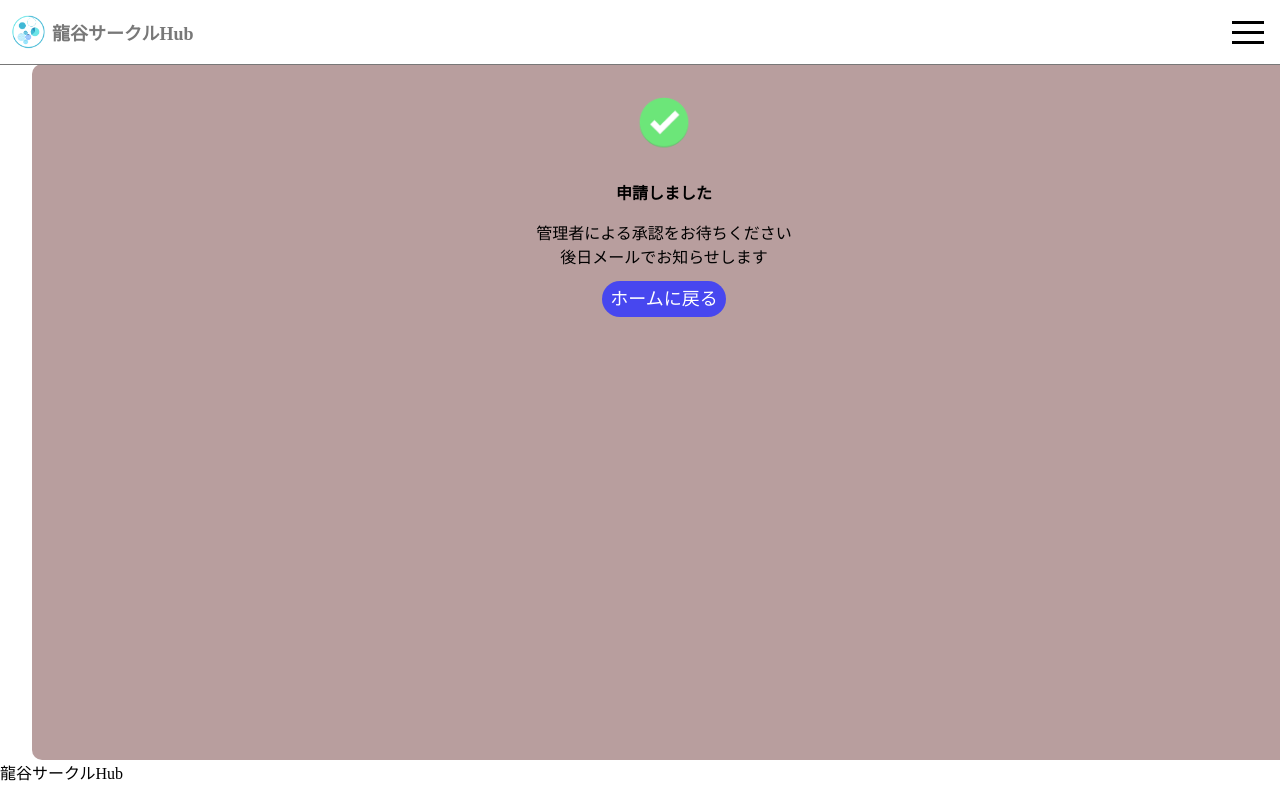
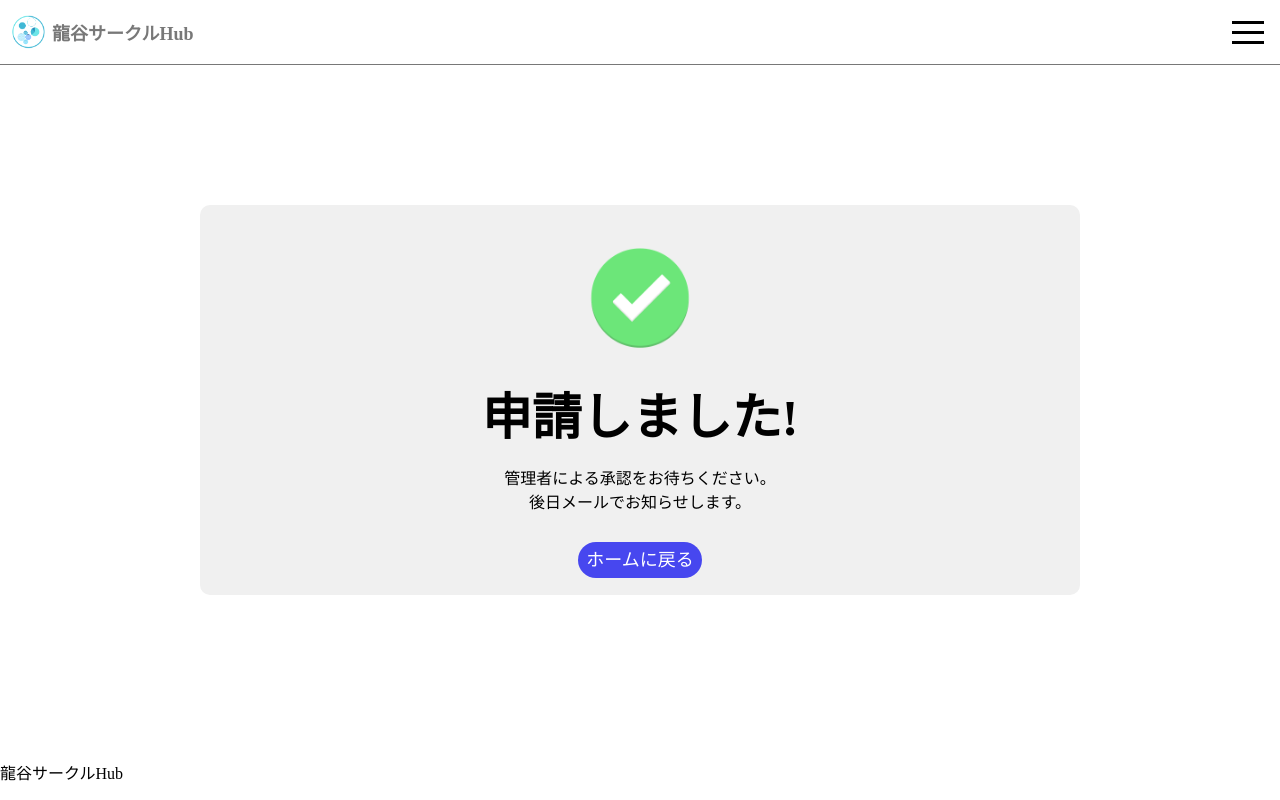
Before and after one commit to Ryukoku-Horizon/2025-AdvancedGroup-MidTeamDev-No2, a React (Create React App) app in the folder frontend/: page /ryukoku-circle-hub/comp in a window 1280 px wide. Built offline with nearby package versions, Linux system fonts and the light colour scheme.

Commit message:
申請完了ページ完成

```diff
--- a/frontend/src/pages/comp.tsx
+++ b/frontend/src/pages/comp.tsx
@@ -8,10 +8,10 @@ import "../styles/global/text.css"
 const Comp=()=>{
     return (
         <Layout>
-            <div className="h-full w-full flex-col radius-s background-gray p-3 text-center w-half flex-col justify-content align-items ">
-                <img className="w-9 h-9" src="/ok-img.png" alt="申請完了" />
-                <p className="font-x bold">申請しました</p>
-                <p className="font-md">管理者による承認をお待ちください<br />後日メールでお知らせします</p>
+            <div className="flex-col radius-s bg-gray-1 p-3 text-center w-65p center-posi">
+                <img className="w-18" src="/ok-img.png" alt="申請完了" />
+                <p className="font-50 bold m-0">申請しました!</p>
+                <p className="font-md pb-2">管理者による承認をお待ちください。<br />後日メールでお知らせします。</p>
                 <Link to="/" className="radius-md background-blue white p-1 font-l">ホームに戻る</Link>
             </div>
         </Layout>
--- a/frontend/src/styles/global/box.css
+++ b/frontend/src/styles/global/box.css
@@ -103,6 +103,10 @@
 .w-screen{
     width: 100vw;
 }
+.w-18{
+    width: 9rem;
+    height: 9rem;
+}
 
 /* 高さ */
 .h-0_5{
@@ -181,9 +185,6 @@
     background-color: rgb(71, 71, 239);
 }
 
-.background-gray{
-    background-color: #6e38387c;
-}
 .bg-white{
     background-color: white;
 }
--- a/frontend/src/styles/global/position.css
+++ b/frontend/src/styles/global/position.css
@@ -656,3 +656,13 @@
     padding-right: 4rem;
     padding-left:4rem
 }
+
+/* 上下左右中央 */
+
+.center-posi{
+    position: absolute;
+    top: 50%;
+    left: 50%;
+    transform: translate(-50%,-50%);
+
+}
--- a/frontend/src/styles/global/text.css
+++ b/frontend/src/styles/global/text.css
@@ -18,6 +18,9 @@
 }
 .font-2xl{
     font-size:xx-large;
+}
+.font-50{
+    font-size: 50px;
 }
 
 .bold{
```
